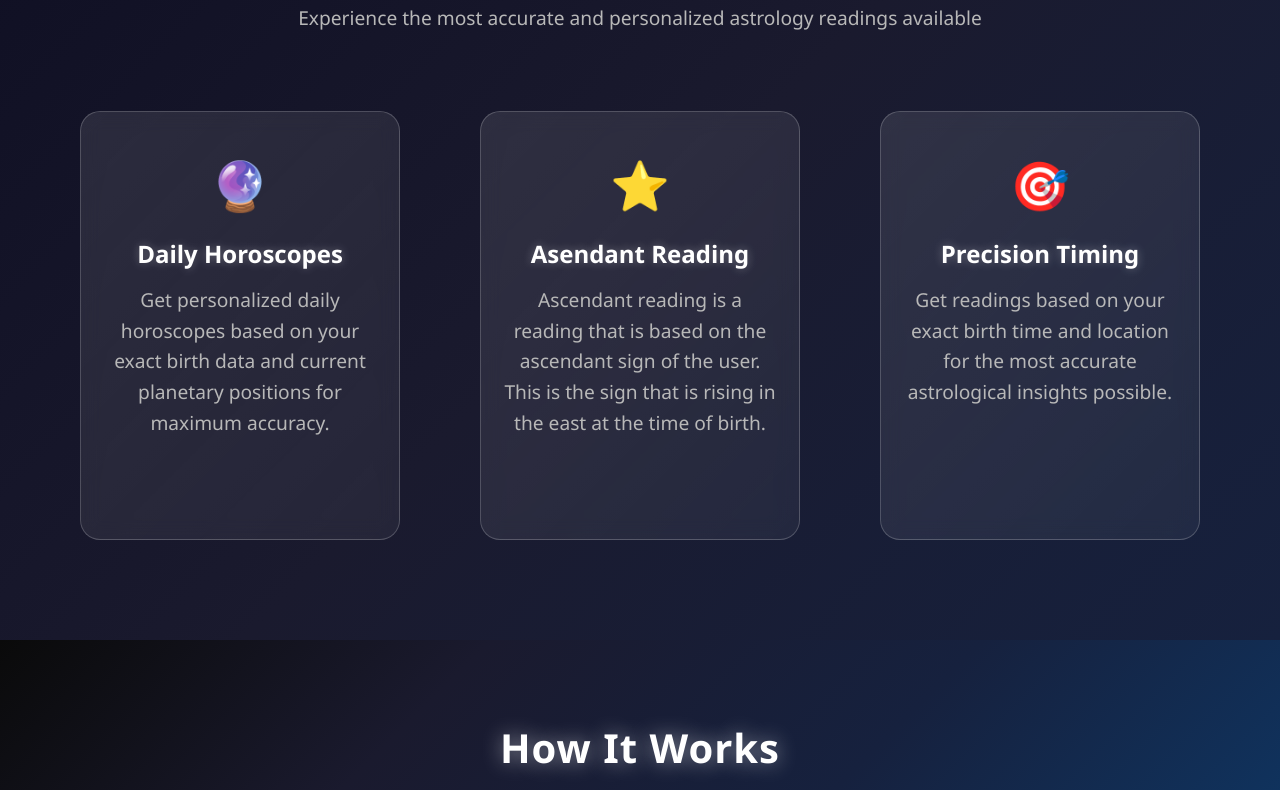
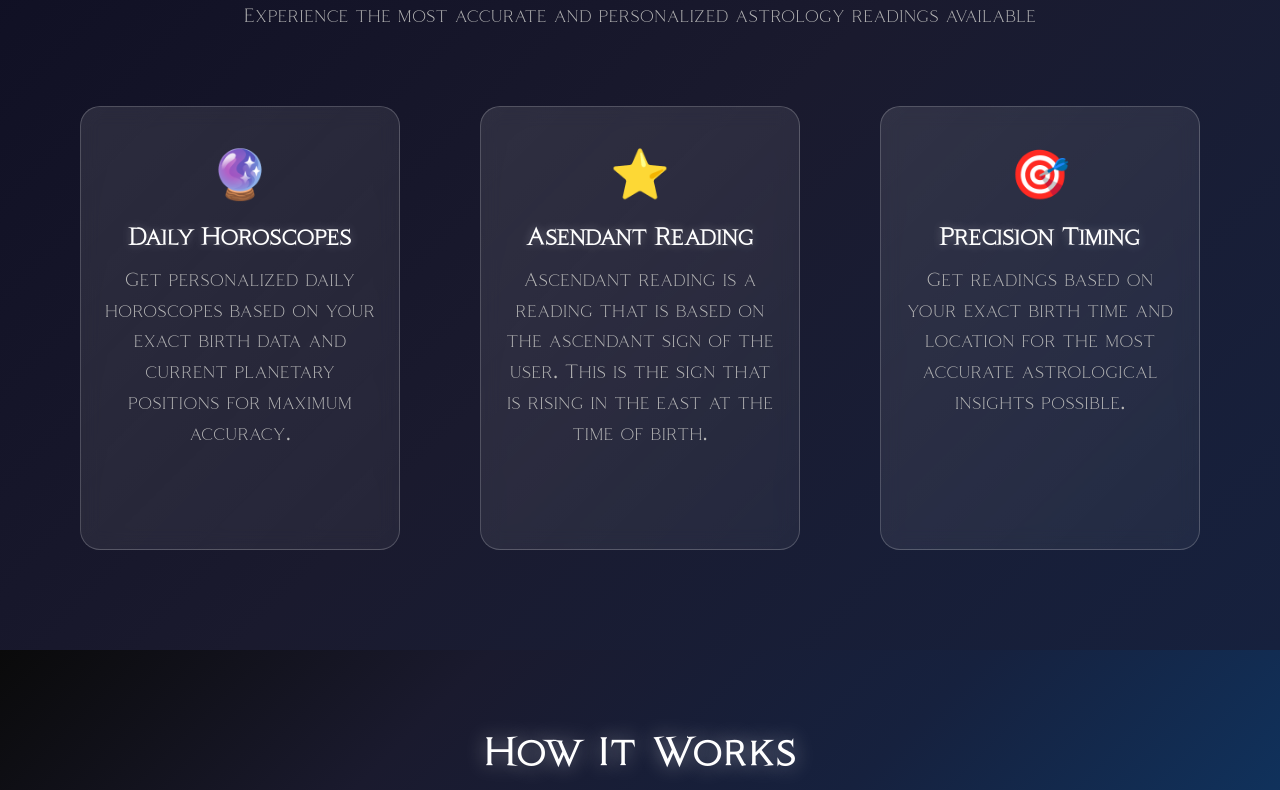
Before and after one commit to john-kuo/alcina-web, a plain HTML site: page index.html in a window 1280 px wide. Shown: the part 636-1426 px from the top of the page. Drawn offline with Linux system fonts and the light colour scheme.

Commit message:
Add custom Coldiac font from fonts folder

```diff
--- a/styles.css
+++ b/styles.css
@@ -1,4 +1,20 @@
 /* Complete Mystical Dark Theme CSS - Chrome Compatible */
+
+/* Custom Font - Coldiac */
+@font-face {
+    font-family: 'Coldiac';
+    src: url('fonts/ColdiacFree-Regular/Coldiac.ttf') format('truetype');
+    font-weight: normal;
+    font-style: normal;
+}
+
+@font-face {
+    font-family: 'Coldiac';
+    src: url('fonts/ColdiacFree-Regular/Coldiac Italic.ttf') format('truetype');
+    font-weight: normal;
+    font-style: italic;
+}
+
 * {
     margin: 0;
     padding: 0;
@@ -8,7 +24,7 @@
 body {
     background: linear-gradient(135deg, #0a0a0a 0%, #1a1a2e 25%, #16213e 50%, #0f3460 75%, #533483 100%);
     color: #e8e8e8;
-    font-family: 'Segoe UI', Tahoma, Geneva, Verdana, sans-serif;
+    font-family: 'Coldiac', 'Segoe UI', Tahoma, Geneva, Verdana, sans-serif;
     margin: 0;
     padding: 0;
     min-height: 100vh;
```
